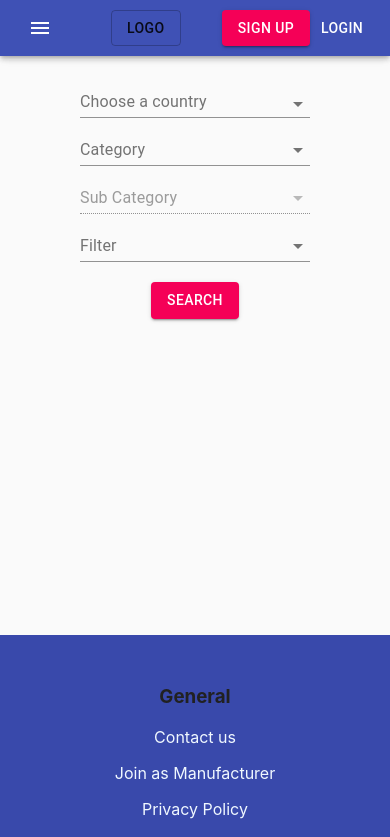
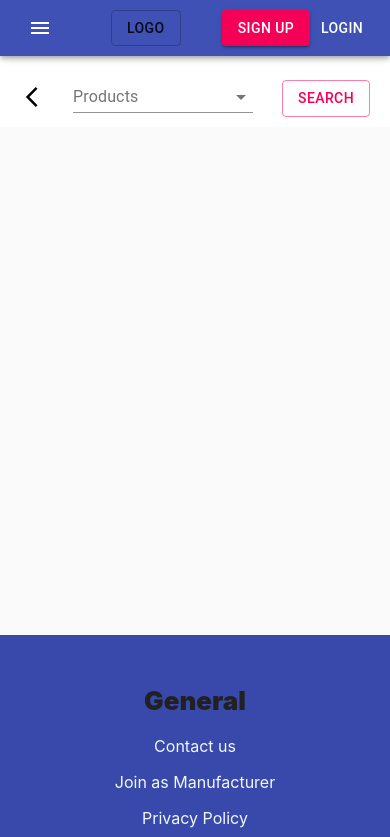
Before and after one commit to NikolayKanchev/manufacture_front_end, a React (Create React App) app: page /find in a window 390 px wide. Shown: the top 837 px of the page. Built offline with nearby package versions, Linux system fonts and the light colour scheme.

Commit message:
Find manufacturer page is ready

```diff
--- a/src/components/search/Category.js
+++ b/src/components/search/Category.js
@@ -30,7 +30,7 @@ export default function ComboBox(props) {
         id={label}
         options={categories}
         getOptionLabel={(option) => option.title}
-        style={{ width: 230 }}
+        style={{ width: 180 }}
         disabled={disabled}
         renderInput={(params) =>
             <TextField
@@ -43,7 +43,7 @@ export default function ComboBox(props) {
         <Autocomplete
         id={label}
         options={[]}
-        style={{ width: 230 }}
+        style={{ width: 180 }}
         disabled={disabled}
         renderInput={(params) =>
             <TextField
--- a/src/components/search/Country.js
+++ b/src/components/search/Country.js
@@ -39,7 +39,7 @@ export default function CountrySelect(props) {
   return (
     <Autocomplete
       id="country-select-demo"
-      style={{ width: 230, marginTop: "3px" }}
+      style={{ width: 180, marginTop: "3px" }}
       options={countries}
       classes={{
         option: classes.option,
--- a/src/containers/find/Find.css
+++ b/src/containers/find/Find.css
@@ -1,27 +1,138 @@
 .search-containers{
     display: flex;
     justify-content: center;
+    background-color: white;
+    margin-top: -35px;
+    position: fixed;
+    width: 100%;
 }
+
+.results{
+    margin-top: 50px;
+}
+
+.result-container{
+    display: flex;
+    justify-content: center;
+}
+
 .search-elements{
-    width: 100%;
+    width: 80%;
     display: flex;
     justify-content: space-around;
     margin-top: -10px;
+    padding-bottom: 10px;
+    padding-top: 30px;
+}
+
+.search-less{
+    margin-top: -10px;
+    padding-bottom: 10px;
+    padding-top: 20px;
+}
+
+.less-icon{
+    padding-top: 20px;
+}
+
+.more{
+    width: 12%;
+    display: flex;
+    justify-content: space-around;
+    padding-top: 30px;
+    /* font-size: 10px; */
+}
+
+.moreIcon{
+    margin-top: 40px;
+    margin-left: 20px;
+    margin-right: 20px;
+}
+
+.moreIcon :hover, .less-icon :hover {
+    color: red;
+    cursor: pointer;
 }
 
 .searchBtn{
-    margin-top: 10px;
+    margin-top: 15px;
+    margin-left: 20px;
+    margin-right: 20px;
 }
 
-.search-results{
-    /* border: 1px solid red; */
-    /* margin-top: 20px; */
-    width: 70%;
-    /* min-height: 400px; */
+.search-result{
+    width: 65%;
 }
 
 .element{
     margin: 5px;
+}
+
+.app-bar{
+    top: 50px;
+}
+
+.title{
+    font-size: 26px;
+    font-weight: 900;
+    margin-bottom: 20px;
+}
+
+.result-content{
+    display: flex;
+    justify-content: center;
+    padding: 0 0 50px 0;
+    /* border: 1px solid red; */
+}
+
+.flex{
+    display: flex;
+    justify-content: space-around;
+    /* border: 1px solid red; */
+    width: 100%;
+}
+
+.result-content img{
+    height: 180px;
+    width: 180px;
+}
+
+.categories{
+    text-align: left;
+}
+
+.categories-title{
+    font-size: 18px;
+    font-weight: 600;
+    color: #f50057;
+    margin-bottom: 5px;
+    text-align: justify;
+}
+
+.result-width{
+    width: 200px;
+}
+
+.categories-names{
+    font-size: 14px;
+    font-weight: 500;
+}
+
+.products{
+    font-size: 12px;
+    font-style: italic;
+    display: flex;
+    flex-wrap: wrap;
+}
+
+.product{
+    margin-left: 5px;
+}
+
+.desc{
+    font-size: 14px;
+    font-weight: 400;
+    text-align: left;
 }
 
 @media(max-width: 861px){
@@ -31,11 +142,24 @@
         margin-bottom: 5px;
     }
 
-    .searchBtn{
+    .search-result{
+        width: 95%;
+    }
+
+    .flex{
+        display: block;
+        width: 49%;
+    }
+
+    .result-width{
         margin-top: 20px;
     }
 
-    .search-results{
-        width: 95%;
+    .search-containers{
+        position: relative;
+    }
+
+    .more{
+        width: 200px;
     }
 }
--- a/src/containers/find/Find.js
+++ b/src/containers/find/Find.js
@@ -2,6 +2,8 @@ import React, {useEffect, useRef, useState} from 'react';
 import CountrySearch from '../../components/search/Country';
 import CategorySearch from '../../components/search/Category';
 import Button from '@material-ui/core/Button';
+import MoreIcon from '@material-ui/icons/ArrowBackIosOutlined';
+import LessIcon from '@material-ui/icons/ArrowForwardIosOutlined';
 import './Find.css';
 import { fetchCategories, fetchSubCategories, fetchSearchResults } from '../../utils/FetchData';
 import { Card } from '@material-ui/core';
@@ -13,15 +15,28 @@ const filters = [
     { title: 'Alphabetical'},
 ]
 
+const products = [
+    { id: "0", title: "product1"},
+    { id: "1", title: "product2"},
+    { id: "2", title: "product3"},
+    { id: "3", title: "product4"},
+    { id: "4", title: "product5"},
+    { id: "5", title: "product6"},
+    { id: "6", title: "product7"},
+]
+
 const Find = () => {
     const categories = fetchCategories();
     const [subCategories, setSubCategories] = useState();
+    const [more, setMore] = useState(false);
+    const [searchResults, setSearchResults] = useState();
 
     const country = useRef();
     const category = useRef();
     const subCategory = useRef();
     const filter = useRef();
-    const [searchResults, setSearchResults] = useState();
+    const product = useRef();
+
 
     useEffect(() => {
         window.scrollTo(0, 0);
@@ -53,36 +68,85 @@ const Find = () => {
             filter: filter.current
         }
         setSearchResults(await fetchSearchResults(searched))
-        // console.log(country.current + ", " + category.current + ", " + subCategory.current + ", " + filter.current);
+    }
+
+    const handleSelectProduct = (p) => {
+        product.current = p;
+    }
+
+    const handleMoreOptions = (bul) => {
+        setMore(bul);
     }
 
     return(
         <>
             <div className="search-containers">
-                <div className="search-elements">
-                    <CountrySearch handleSelectCountry={handleSelectCountry} />
-                    <CategorySearch handleSelected={handleSelectCategory} categories={categories} label="Category"/>
-                    <CategorySearch handleSelected={handleSelectSubCategory} categories={subCategories} label="Sub Category" />
-                    <CategorySearch handleSelected={handleSelectFilter} categories={filters} label="Filter"/>
-                    <div className="searchBtn"><Button variant="contained" color="secondary" onClick={handleSearch}>Search</Button></div>
-                </div>
+                 { more ?
+                    <>
+                        <div className="search-elements">
+                            <div className="less-icon"><LessIcon onClick={() => handleMoreOptions(false)}/></div>
+                            <CountrySearch handleSelectCountry={handleSelectCountry} />
+                            <CategorySearch handleSelected={handleSelectCategory} categories={categories} label="Category"/>
+                            <CategorySearch handleSelected={handleSelectSubCategory} categories={subCategories} label="Sub Category" />
+                            <CategorySearch handleSelected={handleSelectProduct} categories={products} label="Products"/>
+                            <CategorySearch handleSelected={handleSelectFilter} categories={filters} label="Filter"/>
+                            <div className="searchBtn"><Button variant="outlined" color="secondary" onClick={handleSearch}>Search</Button></div>
+                        </div>
+                    </>:
+                    <>
+                        <div className="moreIcon"><MoreIcon onClick={() => handleMoreOptions(true)}/></div>
+                        <div className="more search-less">
+                            <CategorySearch handleSelected={handleSelectProduct} categories={products} label="Products"/>
+                        </div>
+                        <div className="searchBtn search-less"><Button variant="outlined" color="secondary" onClick={handleSearch}>Search</Button></div>
+                    </>
+                }
             </div>
             { searchResults !== undefined ?
-                <>
+                <div className="results">
                     {searchResults.map(result =>
-                        <div className="search-containers">
-                            <div className="search-results">
+                        <div key={result.id} className="result-container">
+                            <div className="search-result">
                                 <Card className="element">
-                                    <div>{result.name}</div>
-                                    <div>{result.id}</div>
-                                    <img alt="" width="20%" height="50px" src={result.img} />
-                                    <div>OOOOOOOOO</div>
+                                    <div className="title">{result.name}</div>
+                                    <div className="result-content">
+                                        <div className="flex">
+                                            <div className="result-width">
+                                                <img alt="" width="20%" src={result.img} />
+                                            </div>
+                                            <div className="result-width desc">
+                                                <div className="categories-title">About the Company</div>
+                                                {result.companyDesc}
+                                            </div>
+                                            <div className="categories result-width">
+                                                <div className="categories-title">Categories / Products</div>
+                                                {result.categories.map(cat =>
+                                                    <div key={cat.id}>
+                                                        {cat.subCategories.map(sCat =>
+                                                            <div key={sCat.id}>
+                                                                <div className="categories-names">
+                                                                {cat.name}/{sCat.name}
+                                                                </div>
+                                                                <div className="products">
+                                                                    {sCat.products.map(p =>
+                                                                        <div key={p.id} className="product">
+                                                                            {p.name},
+                                                                        </div>
+                                                                    )}
+                                                                </div>
+                                                            </div>
+                                                        )}
+                                                    </div>
+                                                )}
+                                            </div>
+                                        </div>
+                                    </div>
                                 </Card>
                             </div>
                         </div>
                     )}
 
-                </>: null
+                </div>: null
             }
         </>
     )
--- a/src/utils/FetchData.js
+++ b/src/utils/FetchData.js
@@ -404,18 +404,122 @@ const searchResults = [
     {
         id: "0",
         name : "Tesla",
-        img: "https://s3.amazonaws.com/uifaces/faces/twitter/igorgarybaldi/128.jpg",
+        img: "https://s3.amazonaws.com/uifaces/faces/twitter/flexrs/128.jpg",
         country: "Bulgaria",
         address: "Somewhere",
         phone: "1234543223",
         categories: [
             {
                 id: "0",
-                name: "Some Category",
+                name: "Health & Beauty",
                 subCategories: [
                     {
                         id: "0",
-                        name: "Sub Cat 1",
+                        name: "Skin Care",
+                        products: [
+                            {
+                                id: "0",
+                                name: "Product1",
+                                desc: "The best",
+                                minOrder: 5
+                            },
+                            {
+                                id: "1",
+                                name: "Product2",
+                                desc: "The best description",
+                                minOrder: 7
+                            }, {
+                                id: "2",
+                                name: "Product3",
+                                desc: "The best description ever",
+                                minOrder: 9}
+                            ]
+                        },
+                        {
+                            id: "1",
+                            name: "Baby Care",
+                            products: [
+                                {
+                                    id: "0",
+                                    name: "Product1",
+                                    desc: "The best",
+                                    minOrder: 5
+                                },
+                                {
+                                    id: "1",
+                                    name: "Product2",
+                                    desc: "The best description",
+                                    minOrder: 7
+                                }, {
+                                    id: "2",
+                                    name: "Product3",
+                                    desc: "The best description ever",
+                                    minOrder: 9
+                                },
+                                {
+                                    id: "3",
+                                    name: "Product4",
+                                    desc: "The best",
+                                    minOrder: 5
+                                },
+                                {
+                                    id: "4",
+                                    name: "Product5",
+                                    desc: "The best description",
+                                    minOrder: 7
+                                }, {
+                                    id: "5",
+                                    name: "Product6",
+                                    desc: "The best description ever",
+                                    minOrder: 9
+                                }
+                                ]
+                            }
+                    ],
+
+            },
+            {
+                id: "1",
+                name: "Gifts, Sports & Toys",
+                subCategories: [
+                    {
+                        id: "0",
+                        name: "Gift Sets",
+                        products: [
+                            {
+                                id: "0",
+                                name: "Product1",
+                                desc: "The best",
+                                minOrder: 5
+                            },
+                            {
+                                id: "1",
+                                name: "Product2",
+                                desc: "The best description",
+                                minOrder: 7
+                            }
+                        ]
+                    }
+                ]
+            }
+        ],
+        companyDesc: "ABC Company provides high quality plumbing services. We have been serving St. Washougal, Washington and neighboring areas for more than 12 years."
+    },
+    {
+        id: "1",
+        name : "Ferrari",
+        img: "https://s3.amazonaws.com/uifaces/faces/twitter/zvchkelly/128.jpg",
+        country: "Bulgaria",
+        address: "Somewhere",
+        phone: "1234543223",
+        categories: [
+            {
+                id: "0",
+                name: "Electrical Components, Equipment & Telecoms",
+                subCategories: [
+                    {
+                        id: "0",
+                        name: "Power Supplies",
                         products: [
                             {
                                 id: "0",
@@ -439,7 +543,7 @@ const searchResults = [
             },
             {
                 id: "1",
-                name: "Some other Category",
+                name: "Power Accessories",
                 subCategories: [
                     {
                         id: "0",
@@ -462,75 +566,12 @@ const searchResults = [
                 ]
             }
         ],
-        companyDesc: "Lorem ipsum"
-    },
-    {
-        id: "1",
-        name : "Ferrari",
-        img: "https://s3.amazonaws.com/uifaces/faces/twitter/foczzi/128.jpg",
-        country: "Bulgaria",
-        address: "Somewhere",
-        phone: "1234543223",
-        categories: [
-            {
-                id: "0",
-                name: "Some Category",
-                subCategories: [
-                    {
-                        id: "0",
-                        name: "Sub Cat 1",
-                        products: [
-                            {
-                                id: "0",
-                                name: "Product1",
-                                desc: "The best",
-                                minOrder: 5
-                            },
-                            {
-                                id: "1",
-                                name: "Product2",
-                                desc: "The best description",
-                                minOrder: 7
-                            }, {
-                                id: "2",
-                                name: "Product3",
-                                desc: "The best description ever",
-                                minOrder: 9}
-                            ]
-                        }
-                    ]
-            },
-            {
-                id: "1",
-                name: "Some other Category",
-                subCategories: [
-                    {
-                        id: "0",
-                        name: "Sub Cat 1",
-                        products: [
-                            {
-                                id: "0",
-                                name: "Product1",
-                                desc: "The best",
-                                minOrder: 5
-                            },
-                            {
-                                id: "1",
-                                name: "Product2",
-                                desc: "The best description",
-                                minOrder: 7
-                            }
-                        ]
-                    }
-                ]
-            }
-        ],
-        companyDesc: "Lorem ipsum 2" },
+        companyDesc: "Sit and Chill is a Chinese restaurant in St. Irving, Texas. For nine years, we have been a local favorite for the best Chinese noodles in town." },
 
 ]
 
 export const fetchSearchResults = (searched) => {
-    const {country, category, subCategory, filter} = searched;
+    // const {country, category, subCategory, filter} = searched;
     return searchResults;
 }
 
```
